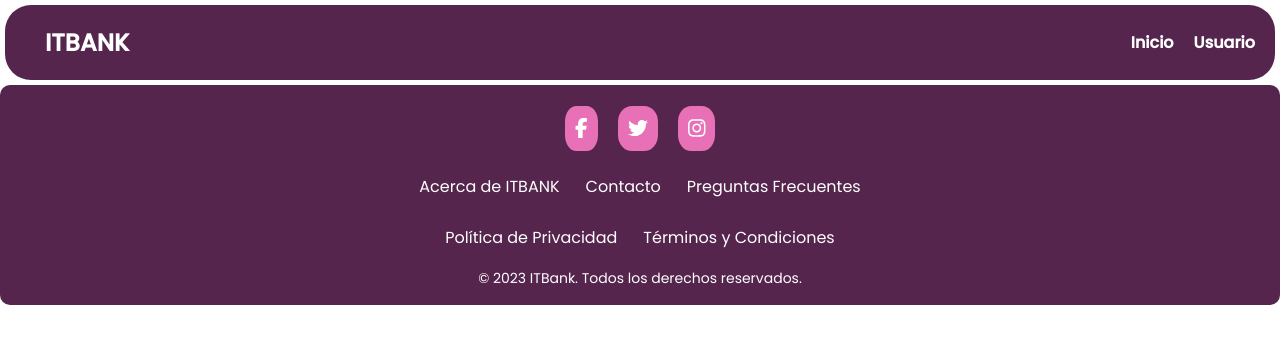
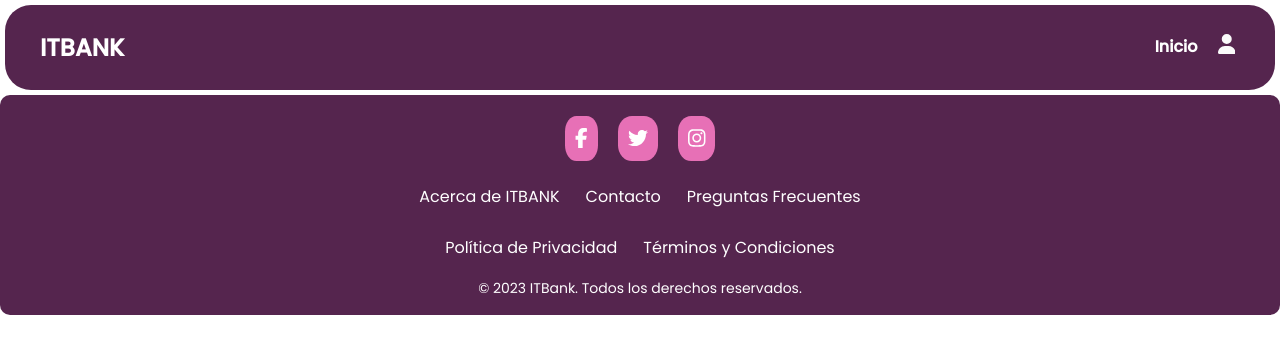
Before and after one commit to onurbsofa/ITbank-10-react-vite, a React (Vite) app: page /sidebar in a window 1280 px wide. Shown: the top 354 px of the page. Built offline with nearby package versions, Linux system fonts and the light colour scheme.

Commit message:
cambios en css

```diff
--- a/src/Components/NavBar/Navbar.css
+++ b/src/Components/NavBar/Navbar.css
@@ -14,16 +14,22 @@
 .color4 {color: #ff7dc6;}
 .color5 {color: #ffaef3;}
 
+.itbankLogo{
+  padding: 10px;
+}
+.itbankboton{
+  background-color: transparent;
+  border: none;
+}
+
 .navBarLogo {
   font-size: 24px;
-  margin: 0;
-}
-
-.navBarLogo a {
-  text-decoration: none;
+  border-radius: 5px;
+  margin: 5px;
+  border: none;
+  cursor: pointer;
   color: #fff;
 }
-
 
 .navBarList {
   list-style: none;
@@ -48,8 +54,11 @@
   .navBarList li a:hover {
     color: #ff7dc6;
   }
+  .iconoUsuario:hover{
+    fill:#ff7dc6;
+  }
 
-  .navBarList li a::before {
+  .navBarList li:first-child a::before {
     content: "";
     position: absolute;
     bottom: -3px;
@@ -62,15 +71,12 @@
     transition: transform 0.3s ease;
   }
 
-  .navBarList li a:hover::before {
+  .navBarList li:first-child a:hover::before {
     transform: scaleX(1);
   }
 
 /* fin de animacion*/
 
-.navBarList li:last-child {
-  margin-right: 0;
-}
 
 .navBarList a {
   text-decoration: none;
@@ -98,12 +104,18 @@
   font-weight: bold;
 }
 
-.sidebar-toggle-button {
+.iconoUsuario{
+  fill: #fafafa;
+  align-items: center;
+  text-align: center;
+  font-size: 20px;
+}
+/* .sidebar-toggle-button {
   background: transparent;
   border: none;
   cursor: pointer;
   font-size: 16px;
-}
+} */
 
 /* SideBar.css */
 #sidebar {
--- a/src/Components/NavBar/Navbar.jsx
+++ b/src/Components/NavBar/Navbar.jsx
@@ -2,6 +2,7 @@ import { Link } from "react-router-dom"
 import { useState } from "react";
 import "./Navbar.css";
 import SideBar from "../Side-Bar/SideBar";
+
 
 const Navbar = () => {
     const [isSidebarOpen, setIsSidebarOpen] = useState(false);
@@ -12,15 +13,21 @@ const Navbar = () => {
   return (
     <>
       <nav className="navBar">
-        <div>
-        <button className="sidebar-toggle-button" onClick={toggleSidebar}>
-            <h2 className="navBarLogo"><Link to="/">ITBANK</Link></h2>
-        </button>
+        <div className="itbankLogo">
+          <button className="itbankboton"onClick={toggleSidebar}>
+              <h2 className="navBarLogo">ITBANK</h2>
+          </button>
         </div>
         <div>
           <ul className="navBarList">
-            <li><Link to="/">Inicio</Link></li>
-            <li><Link to="/login">Usuario</Link></li>
+            <li className="itemList"><Link to="/">Inicio</Link></li>
+            <li>
+              <Link to="/login">
+                <svg xmlns="http://www.w3.org/2000/svg" height="1em" viewBox="0 0 448 512" className="iconoUsuario">
+                  <path d="M224 256A128 128 0 1 0 224 0a128 128 0 1 0 0 256zm-45.7 48C79.8 304 0 383.8 0 482.3C0 498.7 13.3 512 29.7 512H418.3c16.4 0 29.7-13.3 29.7-29.7C448 383.8 368.2 304 269.7 304H178.3z"/>
+                </svg>
+              </Link>
+            </li>
           </ul>
         </div>
       </nav>
--- a/src/Components/Pagina-Principal/PaginaPrincipal.jsx
+++ b/src/Components/Pagina-Principal/PaginaPrincipal.jsx
@@ -10,9 +10,9 @@ export default function PaginaPrincipal() {
           <img src="https://img.freepik.com/vector-premium/banca-linea-concepto-isometrico-diseno-plano-moderno-banco-electronico-concepto-personas-plantilla-pagina-destino-ilustracion-isometrica-conceptual-diseno-web-grafico_709513-31.jpg" alt="banner" />
         </div>
         <div className="banner-text">
-          <h1>!Prestamos a taza cero!</h1>
+          <h1>Prestamos a taza cero</h1>
           <p>¡Solicitá tu préstamo en 3 simples pasos!</p>
-          <button className="btn-banner">¡Quiero saber más!</button>
+          <button className="btn-banner">Quiero saber más</button>
         </div>
       </section>
       <section className="dash-boards">
--- a/src/Components/Pagina-Principal/principal.css
+++ b/src/Components/Pagina-Principal/principal.css
@@ -10,7 +10,7 @@
   justify-content: space-between;
   align-items: center;
   padding: 40px;
-  background-color: #fff; /* Color de fondo del banner */
+  background-color: #fff; /*  Color de fondo del banner */
 }
 
 .banner-img img {
@@ -21,6 +21,8 @@
 .banner-text {
   flex-grow: 1;
   padding: 20px;
+  display: flexbox;
+  text-align: center;
 }
 
 .banner h1 {
@@ -33,8 +35,9 @@
   color: #55254e;
 }
 
-.banner p {
+.banner-text p {
   font-size: 18px;
+  text-align: center;
   margin: 0;
   padding: 0;
   /* Aplicar el color2 */
@@ -42,7 +45,6 @@
 }
 
 .btn-banner {
-  display: inline-block;
   padding: 10px 20px;
   font-size: 18px;
   font-weight: bold;
--- a/src/Components/Side-Bar/SideBar.css
+++ b/src/Components/Side-Bar/SideBar.css
@@ -7,6 +7,10 @@
   flex-direction: column;
   border-radius: 10px;
   margin: 5px;
+}
+.sidebar-itbank{
+  display: flexbox;
+  text-align: center;
 }
 .sidebar-toggle-button{
   background-color: #ca5095;
@@ -26,12 +30,13 @@
   display: flex;
   margin: 5px; /* Reduce margin */
 }
-
+/*
 .botonPaginaPrincipal button {
   background-color: #ca5095;
-  border-radius: 5px; /* Reduce border-radius */
-  padding: 5px 10px; /* Reduce padding */
+  border-radius: 5px; Reduce border-radius
+  padding: 5px 10px; Reduce padding
 }
+*/
 
 .botonPaginaPrincipal a {
   color: #fff;
@@ -79,7 +84,7 @@
   padding: 10px; /* Reduce padding */
 }
 
-button {
+.botonesSideBar {
   display: block;
   width: 100%;
   padding: 5px; /* Reduce padding */
@@ -90,6 +95,11 @@ button {
   cursor: pointer;
   transition: background-color 0.3s ease;
 }
+.botonesSideBar:hover{
+  background-color: #fff;
+  color:#ca5095;
+}
+
 
 h1 {
   margin: 0;
--- a/src/Components/Side-Bar/SideBar.jsx
+++ b/src/Components/Side-Bar/SideBar.jsx
@@ -6,43 +6,40 @@ const SideBar = ({ isOpen, toggleSidebar }) => {
 
   return (
     <div id="sidebar" className={isOpen ? 'open' : ''}>
-        <div>
-        <button className="sidebar-toggle-button" onClick={toggleSidebar}>
-            <h2 className="navBarLogo">ITBANK</h2>
-        </button>
+        <div className='sidebar-itbank'>
+          <button className="sidebar-toggle-button" onClick={toggleSidebar}>
+              <h2>ITBANK</h2>
+          </button>
         </div>
       <section className="sidebar-container">
         <div className="sidebar-component">
-          <h3 className="component-title">nombre de usuario</h3>
+          <h3 className="component-title">nombre del usuario</h3>
           <img src="" alt=""></img>
         </div>
         <div className="sidebar-component">
           <h3 className="component-title">Menú</h3>
             <ul>
-              <li><Link to='/'><button>Página Principal</button></Link></li>
-              <li><Link to='/mi-cuenta'><button>Mi Cuenta</button></Link></li>
-              <li><Link to='/transferencias'><button>Transferencias</button></Link></li>
+              <li><Link to='/'><button className='botonesSideBar'>Página Principal</button></Link></li>
+              <li><Link to='/mi-cuenta'><button className='botonesSideBar'>Mi Cuenta</button></Link></li>
+              <li><Link to='/transferencias'><button className='botonesSideBar'>Transferencias</button></Link></li>
             </ul>
         </div>
         <div className="sidebar-component">
           <h3 className="component-title">Servicios</h3>
             <ul>
-              <li><Link to='/conversor'><button>Conversor de moneda</button></Link></li>
-              <li><button>Ayuda</button></li>
+              <li><Link to='/conversor'><button className='botonesSideBar'>Conversor de moneda</button></Link></li>
+              <li><button className='botonesSideBar'>Ayuda</button></li>
             </ul>
         </div>
       </section>
     </div>
   );
 };
-<div id="sidebar">
+{/* <div id="sidebar">
             <div className="botonPaginaPrincipal">
               <button><Link to='/'>Página Principal</Link></button>
             </div>
             <section className="sidebar-container">
-
-
-
         </section>
-    </div>
+    </div> */} // no se para que sirve esto
 export default SideBar;
```
